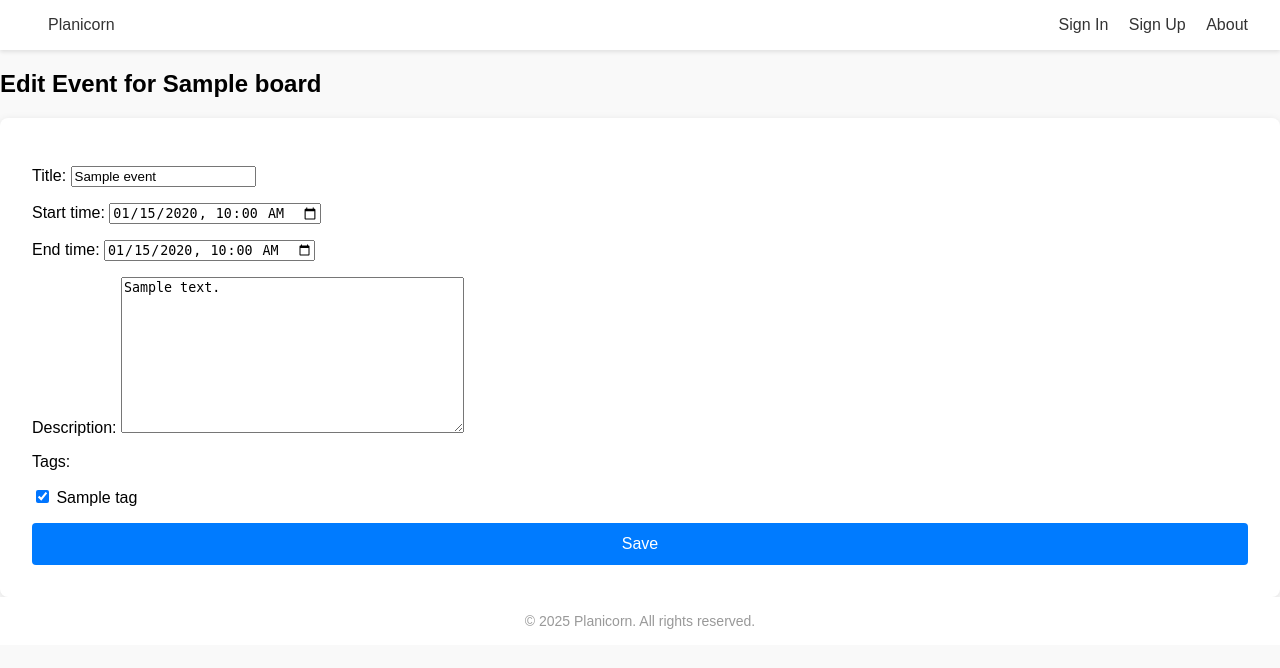
After one commit to skovakina/planicorn, a Django app: page /events/1/edit/ in a window 1280 px wide. The commit adds this page. Shown: the top 668 px of the page. Run offline with Django 5.2, Linux system fonts and the light colour scheme; a user stored in the database is signed in; tables that the repository leaves empty hold one stand-in row (values such as "Sample post").

Commit message:
feat: events

```diff
--- a/main_app/forms.py
+++ b/main_app/forms.py
@@ -1,7 +1,24 @@
 from django import forms
 from .models import Board
+from .models import Event
 
 class BoardForm(forms.ModelForm):
     class Meta:
         model = Board
         fields = ['name', 'description', 'location', 'start_date', 'end_date']
+
+class EventForm(forms.ModelForm):
+    class Meta:
+        model = Event
+        fields = ['title', 'start_time', 'end_time', 'description', 'tags']
+        widgets = {
+            'start_time': forms.DateTimeInput(attrs={'type': 'datetime-local'}),
+            'end_time': forms.DateTimeInput(attrs={'type': 'datetime-local'}),
+            'tags': forms.CheckboxSelectMultiple
+        }
+
+    def __init__(self, *args, **kwargs):
+        board = kwargs.pop('board', None)
+        super().__init__(*args, **kwargs)
+        if board:
+            self.fields['tags'].queryset = board.tags.all()
--- a/main_app/models.py
+++ b/main_app/models.py
@@ -32,7 +32,7 @@ class Event(models.Model):
     start_time = models.DateTimeField()
     end_time = models.DateTimeField()
     description = models.TextField(blank=True)
-    tags = models.ManyToManyField(Tag, related_name='events', blank=True)  # <- added
+    tags = models.ManyToManyField(Tag, related_name='events', blank=True)
 
     def __str__(self):
         return self.title
--- /dev/null
+++ b/main_app/templates/events/event_form.html
@@ -0,0 +1,14 @@
+{% extends "base.html" %}
+
+{% block title %}{{ title }}{% endblock %}
+
+{% block content %}
+<section class="form-section">
+    <h1 class="form-header">{{ title }} for {{ board.name }}</h1>
+    <form method="post" class="auth-form">
+        {% csrf_token %}
+        {{ form.as_p }}
+        <button type="submit" class="button-primary">Save</button>
+    </form>
+</section>
+{% endblock %}
--- a/main_app/urls.py
+++ b/main_app/urls.py
@@ -14,4 +14,10 @@ urlpatterns = [
     path('boards/<int:board_id>/edit/', views.edit_board, name='edit_board'),
     path('boards/<int:board_id>/delete/', views.delete_board, name='delete_board'),
     path('boards/<int:board_id>/', views.board_detail, name='board_detail'),
+
+    # Events
+    # Event routes
+    path('boards/<int:board_id>/events/create/', views.create_event, name='create_event'),
+    path('events/<int:event_id>/edit/', views.edit_event, name='edit_event'),
+    path('events/<int:event_id>/delete/', views.delete_event, name='delete_event'),
 ]
--- a/main_app/views.py
+++ b/main_app/views.py
@@ -2,8 +2,10 @@ from django.shortcuts import render, redirect
 from django.contrib.auth.forms import UserCreationForm
 from django.contrib.auth.decorators import login_required
 from .models import Board
-from .forms import BoardForm
+from .forms import BoardForm, EventForm
 from django.shortcuts import get_object_or_404
+from .models import Event
+
 
 
 @login_required
@@ -65,3 +67,44 @@ def board_detail(request, board_id):
     board = get_object_or_404(Board, id=board_id, owner=request.user)
     events = board.events.all()  # Use related_name from Event model
     return render(request, 'boards/board_detail.html', {'board': board, 'events': events})
+
+
+# Create Event
+@login_required
+def create_event(request, board_id):
+    board = get_object_or_404(Board, id=board_id, owner=request.user)
+    if request.method == 'POST':
+        form = EventForm(request.POST, board=board)
+        if form.is_valid():
+            event = form.save(commit=False)
+            event.board = board
+            event.save()
+            form.save_m2m()
+            return redirect('board_detail', board_id=board.id)
+    else:
+        form = EventForm(board=board)
+    return render(request, 'events/event_form.html', {'form': form, 'board': board, 'title': 'Create Event'})
+
+# Edit Event
+@login_required
+def edit_event(request, event_id):
+    event = get_object_or_404(Event, id=event_id, board__owner=request.user)
+    board = event.board
+    if request.method == 'POST':
+        form = EventForm(request.POST, instance=event, board=board)
+        if form.is_valid():
+            form.save()
+            return redirect('board_detail', board_id=board.id)
+    else:
+        form = EventForm(instance=event, board=board)
+    return render(request, 'events/event_form.html', {'form': form, 'board': board, 'title': 'Edit Event'})
+
+# Delete Event
+@login_required
+def delete_event(request, event_id):
+    event = get_object_or_404(Event, id=event_id, board__owner=request.user)
+    board_id = event.board.id
+    if request.method == 'POST':
+        event.delete()
+        return redirect('board_detail', board_id=board_id)
+    return render(request, 'events/confirm_delete.html', {'event': event})
```
Also changed, not shown: main_app/templates/boards/board_detail.html (+13 -1 lines), main_app/templates/events/confirm_delete.html (added, +15 -0 lines).
